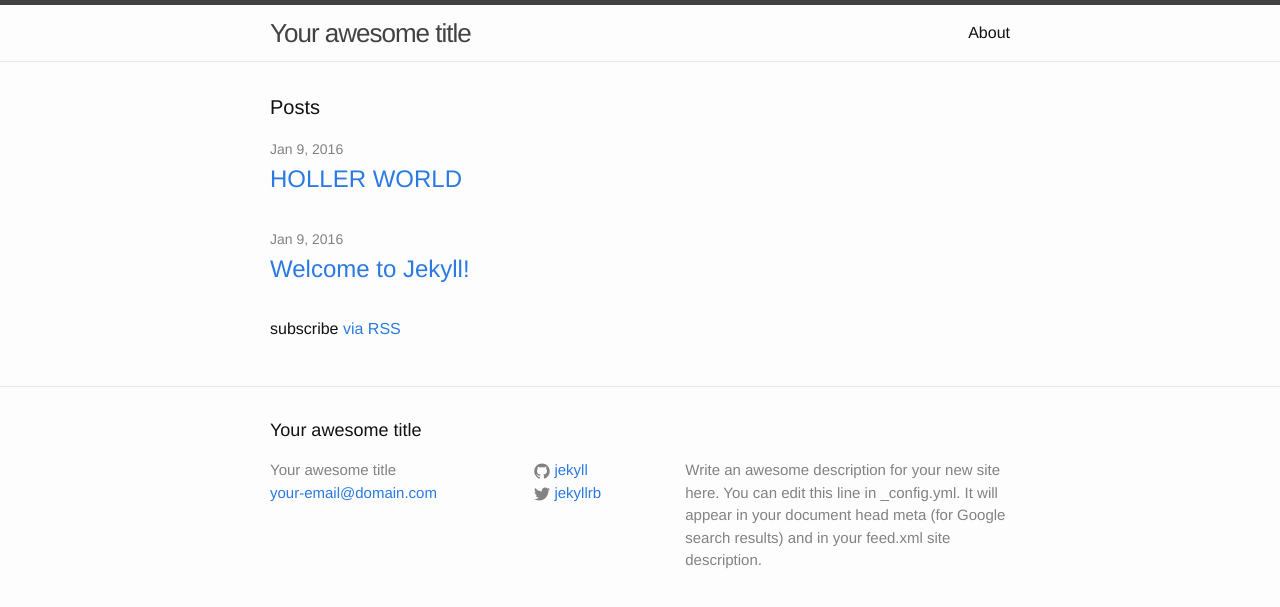
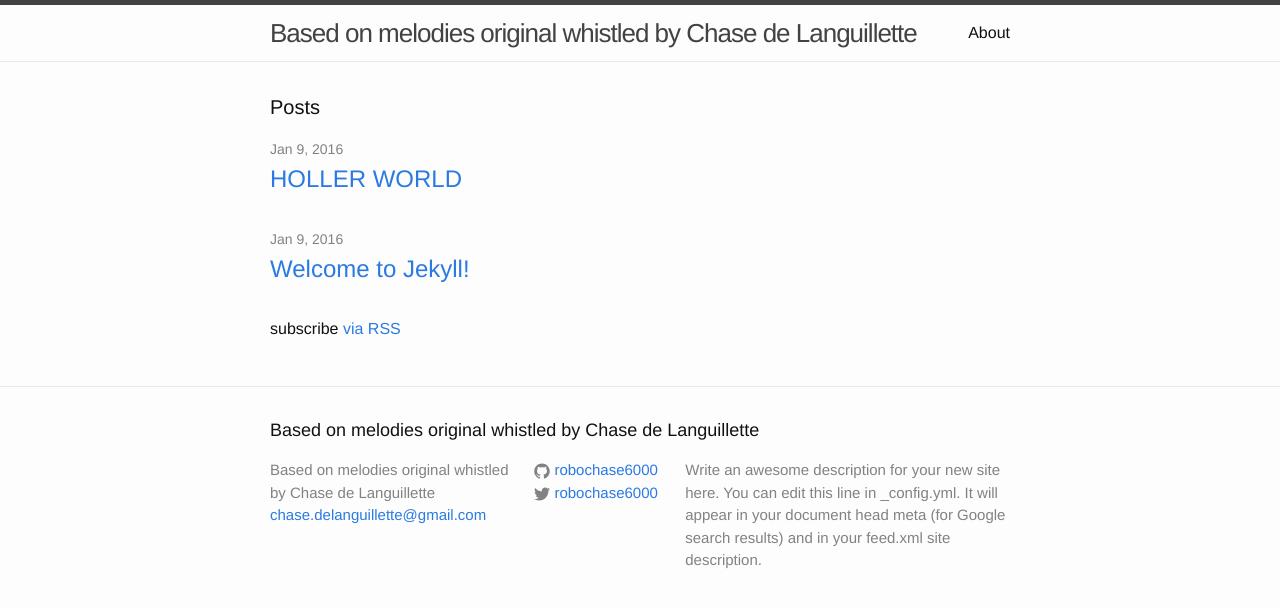
Before and after one commit to robochase6000/robochase6000.github.io, a Jekyll site: the page built from index.html, in a window 1280 px wide. Shown: the top 607 px of the page. Built offline with Jekyll 4.4.1, drawn with Linux system fonts in a browser that asks for light colours.

Commit message:
first post

```diff
--- a/_config.yml
+++ b/_config.yml
@@ -6,16 +6,16 @@
 # 'jekyll serve'. If you change this file, please restart the server process.
 
 # Site settings
-title: Your awesome title
-email: your-email@domain.com
+title: Based on melodies original whistled by Chase de Languillette
+email: chase.delanguillette@gmail.com
 description: > # this means to ignore newlines until "baseurl:"
   Write an awesome description for your new site here. You can edit this
   line in _config.yml. It will appear in your document head meta (for
   Google search results) and in your feed.xml site description.
 baseurl: "" # the subpath of your site, e.g. /blog
 url: "http://yourdomain.com" # the base hostname & protocol for your site
-twitter_username: jekyllrb
-github_username:  jekyll
+twitter_username: robochase6000
+github_username:  robochase6000
 
 # Build settings
 markdown: kramdown
```
